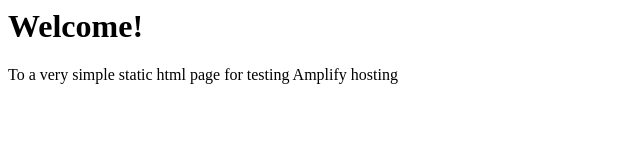
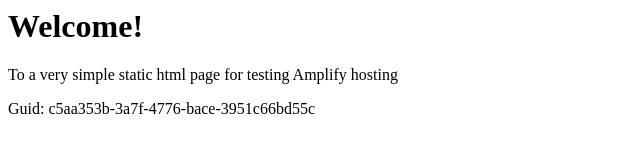
Before and after one commit to aws-aemilia-nrt/Github-PR-Commit-Integration-Test-DoNotTouch-Gith-P5X5MO5I-v1-preprod-ap-northeast-1, a website: page src/index.html in a window 1280 px wide. Shown: the whole page, without its empty margins (0-640 px from the left). Drawn offline with Linux system fonts and the light colour scheme.

Commit message:
commit from integ tests

```diff
--- a/src/index.html
+++ b/src/index.html
@@ -1,3 +1,5 @@
+
+
 <html lang="en">
 
 <head>
@@ -10,6 +12,6 @@
 <body>
     <h1>Welcome!</h1>
     <p>To a very simple static html page for testing Amplify hosting</p>
-</body>
+    <p>Guid: c5aa353b-3a7f-4776-bace-3951c66bd55c</p></body>
 
 </html>
```
